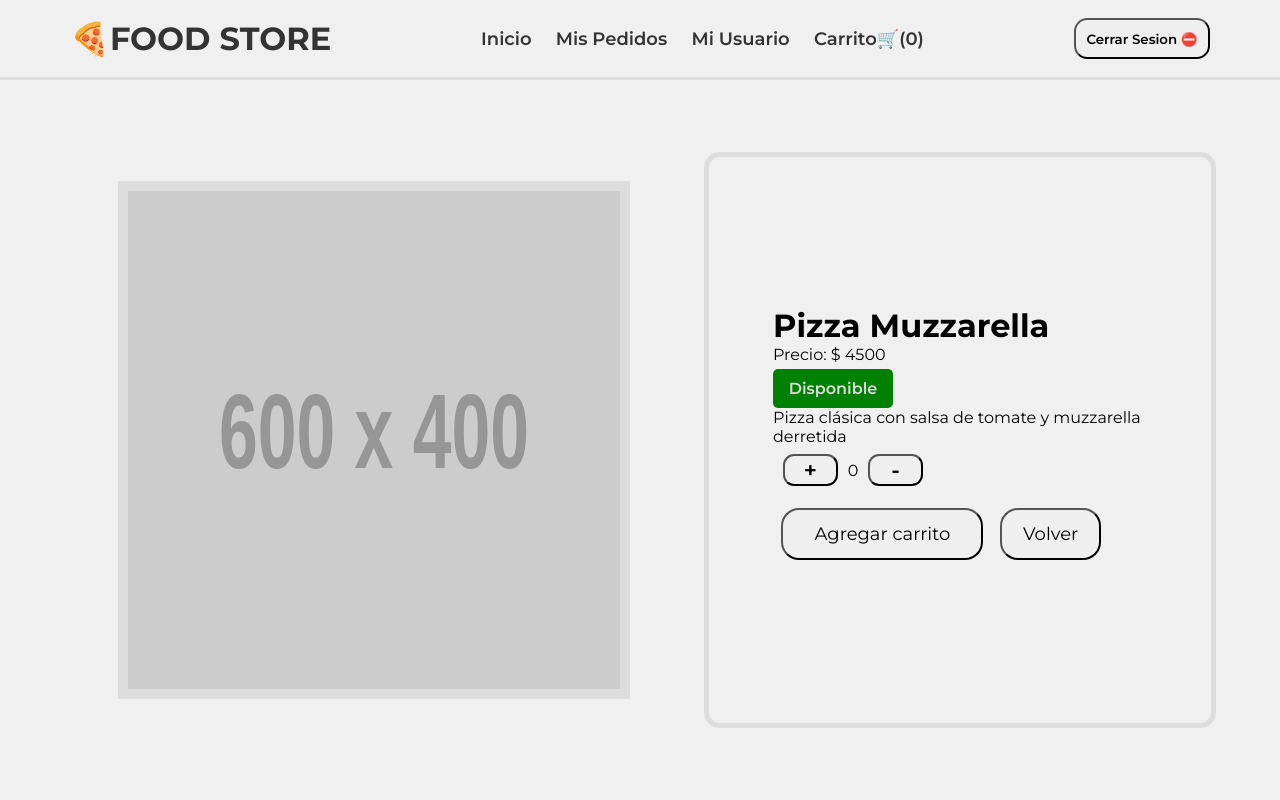
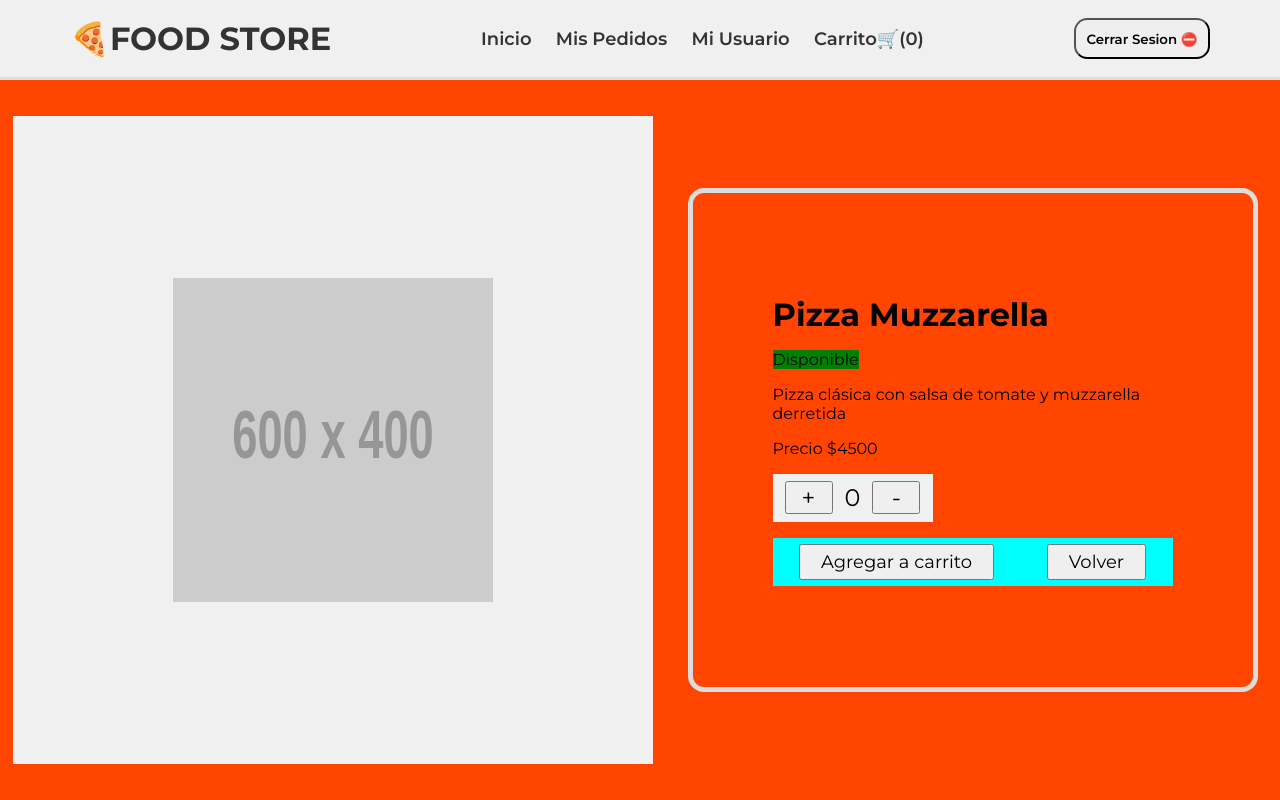
Before and after one commit to Gemmanuel96/Parcial, a website built with Vite: page Parcial 1/src/pages/store/home/home.html in a window 1280 px wide. Both pictures are taken after a click on the picture 393 px from the left and 293 px from the top of the page. Built offline with nearby package versions, Linux system fonts and the light colour scheme; placeholder pictures from the web are drawn by us.

Commit message:
Se agrego funcion en imagen - falta corregir

```diff
--- a/Parcial 1/src/pages/store/home/home.css
+++ b/Parcial 1/src/pages/store/home/home.css
@@ -185,11 +185,11 @@ main {
     flex-direction: column;
     background-color: var(--color-borde);
     width: 250px;
-    height: 375px;
+    height: 400px;
 
 }
 
-.p-caracteristica {
+.p-caracteristicas {
     margin: 15px 0;
     display: flex;
     flex-direction: column;
@@ -240,7 +240,8 @@ article p {
 
 .p-imagen {
     width: 200px;
-    height: 150px;
+    margin: auto;
+    /* height: 130px; */
 }
 
 #detalle-producto {
@@ -280,18 +281,16 @@ article p {
 
 /* Caja del Producto */
 
-.caja-p {
-    display: flex;
-    justify-content: center;
-    align-items: center;
-    background-color: var(--color-fondo);
+#detalle-producto{
+    display: none;
     width: 100%;
     height: 100%;
+    background-color: #ff4500;
 }
 
 /* //Caja de imagen */
 .img-c {
-    width: 100%;
+    width: 50%;
     height: 90%;
     display: flex;
     justify-content: center;
@@ -300,11 +299,8 @@ article p {
     background-color: var(--color-fondo);
 }
 
-.img-c img {
-    background-color: #ddd;
-    padding: 10px;
-    width: 80%;
-    height: 80%;
+.img-c img{
+    width: 100%
 }
 
 /* //Caja de detalles */
@@ -313,13 +309,14 @@ article p {
     display: flex;
     flex-direction: column;
     justify-content: center;
+    gap: 1em;
     align-items: flex-start;
     margin: 10px;
-    padding: 0 4em;
+    padding: 0 5em;
     flex: 0 0 40%;
-    background-color: var(--color-fondo);
+    background-color: var(--color-focusfondo);
     width: 100%;
-    height: 80%;
+    height: 70%;
     border-radius: 1EM;
 }
 
@@ -340,35 +337,25 @@ article p {
 }
 
 .boxControles button{
-    border-radius: 0.5em;
-    font-size: 1.4em;
-    font-weight: 600;
-    margin: 0 10px;
-    width: 80px;
+    font-size: x-large;
+    width: 2em;
+    margin: auto;
 }
 
-.boxAgregar{
-    display: flex;
-    align-items: center;
-    justify-content: space-around;
-    flex-direction: row;
-    background-color:var(--color-fondo);
-    height: 5em;
-    width: 90%;
+.boxControles span{
+    font-size: x-large;
 }
 
-.boxAgregar button{
-    padding: 13px;
+.boxControlesAgregar{
+    display: flex;
+    justify-content: space-around;
+    width: 25em;
+    height: 3em;
+    background-color: aqua;
 }
 
-.btnAgregar{
-    width:60%;
-    border-radius: 1em;
+.boxControlesAgregar button{
+    margin: auto;
     font-size: large;
+    padding: 5px 20px;
 }
-
-.btnVolver{
-    font-size: large;
-    border-radius: 1em;
-    width: 30%;
-}
--- a/Parcial 1/src/pages/store/home/home.html
+++ b/Parcial 1/src/pages/store/home/home.html
@@ -66,30 +66,21 @@
             </div>
 
 
-            <!-- Alerta de producto agregado al carrito -->
-            <div id="alerta" class="alerta">
-                <p>✅ Agregado al carrito!</p>
-            </div>
-
             <!-- Caja de Productos (Items) -->
             <div id="productos-items">
 
-                <article class="p-articulo">
-                    <img class="p-imagen" src="" alt="" height="150" width="200">
 
-                    <div class="p-caracteristica" id="p-caracteristicas">
-                        <p class="p-categoria">Categoria</p>
-                        <h3 class="p-titulo">Hamburguesa con queso</h3>
-                        <p class="p-descripcion">Lorem ipsum dolor sit amet.</p>
-                        <p class="p-precio">Precio</p>
-                        <p class="p-disponible">Disponibilidad</p>
-                    </div>
-                </article>
             </div>
 
+            <
 
 
         </section>
+
+        <div id="detalle-producto">
+
+            </div>
+
 
     </main>
 
--- a/Parcial 1/src/pages/store/home/home.ts
+++ b/Parcial 1/src/pages/store/home/home.ts
@@ -18,13 +18,11 @@ const productos: Product[] = await resProductos.json();
 
 //Eventos de nuestra pagina web
 function mostrarCategorias() {
-    //const categoriaList = document.querySelector<HTMLUListElement>("#lista-categorias");
 
     categorias.forEach(categoria => {
-
         crearCategoria(categoria);
     });
-};
+
 
     // 🔹 Caso especial: Todos los productos
     const allProductos = document.querySelector<HTMLLIElement>("#all-products");
@@ -39,26 +37,23 @@ allProductos?.addEventListener("click", () => {
         // Mostrar todos los productos
         mostrarProductos(productos);
     });
+};
+
 
 mostrarCategorias();
 
 
 function mostrarProductos(productos: Product[]) {
 
-    // 🔹 Contenedor principal de productos
     const contenedorProductos = document.querySelector<HTMLDivElement>("#productos-items");
 
-    // Limpiamos antes de renderizar
     if (contenedorProductos) {
         contenedorProductos.innerHTML = "";
     }
 
     // Recorremos y mostramos cada producto
     productos.forEach(productos => {
-
-
         const articulo = crearArticuloProducto(productos, categorias);
-
         contenedorProductos?.appendChild(articulo);
     })
 }
@@ -118,113 +113,54 @@ if (btnSesion) {
     })
 }
 
-//Reders para productos
-function renderDeDetalleProducto(producto: Product) {
+function renderPrincipal(producto: Product) {
 
-    const main = document.querySelector('#main');
+    const detalleBox = document.querySelector("#detalle-producto") as HTMLElement;
+    const productoBox = document.querySelector("#productos-box") as HTMLElement;
+    const categoriaBox = document.querySelector(".box-categoria") as HTMLElement;
 
-    if (main) {
-        main.innerHTML = '';
+    productoBox.style.display = 'none';
+    categoriaBox.style.display = 'none';
+    detalleBox.style.display = "flex";
+
+    const titulo = crearElemento("h1", "", producto.nombre);
+    const precioText = `Precio $${producto.precio}`
+    const precio = crearElemento("p", "", precioText);
+
+    let disponible: HTMLElement;
+    if (producto.disponible) {
+        disponible = crearElemento('p', "", "Disponible");
+        disponible.style.backgroundColor = "green";
+    } else {
+        disponible = crearElemento('p', "", "No Disponible");
+        disponible.style.backgroundColor = "red";
     }
 
-    const titulo = document.createElement('h1');
-    titulo.textContent = producto.nombre;
+    const descripcion = crearElemento('p', "", producto.descripcion);
 
-    const precio = document.createElement('p');
-    precio.textContent = `Precio: $ ${producto.precio}`;
-
-    const disponible = document.createElement('p');
-    disponible.classList.add('p-disponible')
-
-    if (producto.disponible) {
-        disponible.textContent = 'Disponible'
-    } else {
-        disponible.textContent = 'No disponible'
-        disponible.style.backgroundColor = 'red';
-    }
-
-    const descripcion = document.createElement('p');
-    descripcion.textContent = producto.descripcion;
+    const imagen: HTMLImageElement = crearElemento('img') as HTMLImageElement;
+    imagen.src = producto.imagen;
 
 
+    //Controles - Botones
+    const boxControles = crearControles();
+    boxControles.classList.add("boxControles");
 
-    const imgP = document.createElement("img");
-    imgP.src = producto.imagen;
-    //Box Principal
-    const box = document.createElement("div");
-    box.classList.add("caja-p")
-
-    //Box Contenedoras
-    const c1 = document.createElement("div");
-    c1.classList.add("img-c")
-
-    const c2 = document.createElement("div");
-    c2.classList.add("det-c");
-
-    //Box de controles
-    const btnBox = document.createElement("div");
-    btnBox.classList.add('boxControles')
-
-    const btnAdd = document.createElement("button");
-    btnAdd.classList.add("btnControl")
-    btnAdd.textContent = "+";
-
-    const cantidadSpan = document.createElement("span");
-    cantidadSpan.textContent = "0";
-    cantidadSpan.classList.add("cant-span")
-
-    const btnSubstract = document.createElement("button");
-    btnAdd.classList.add("btnControl");
-    btnSubstract.textContent = "-";
-
-    btnBox.appendChild(btnAdd);
-    btnBox.appendChild(cantidadSpan);
-    btnBox.appendChild(btnSubstract);
-
-    //Botones para agregar al carrito
-    const btnProducto = document.createElement("div");
-    btnProducto.classList.add("boxAgregar")
-
-    const agregarCarrito = document.createElement("button");
-    agregarCarrito.textContent = 'Agregar carrito';
-    agregarCarrito.classList.add("btnAgregar");
-
-    const volver = document.createElement("button");
-    volver.textContent = 'Volver';
-    volver.classList.add("btnVolver");
-
-    btnProducto.appendChild(agregarCarrito);
-    btnProducto.appendChild(volver);
+    const boxControlesAgregar = crearControlesAgregar();
+    boxControlesAgregar.classList.add("boxAgregar")
 
 
-    volver.addEventListener("click", () => {
+    //Cajas de elementos
+    const boxImagen = crearElemento('div', 'img-c');
+    boxImagen.appendChild(imagen);
 
-        const main = document.querySelector('#main');
+    const boxDetalle = crearElemento("div", "det-c");
+    boxDetalle.append(titulo,disponible, descripcion, precio, boxControles, boxControlesAgregar);
 
-        if (main) {
-            main.innerHTML = "";
-        }
-        mostrarProductos(productos);
-        mostrarCategorias();
-    })
+    detalleBox.innerHTML = "";
+    //Agregamos a la caja principal
+    detalleBox.append(boxImagen,boxDetalle);
 
-    //Caja en donde va la imagen del producto
-    c1.appendChild(imgP);
-
-    //Caja en donde van los detalles del producto
-    c2.appendChild(titulo);
-    c2.appendChild(precio);
-    c2.appendChild(disponible);
-    c2.appendChild(descripcion);
-    c2.appendChild(btnBox);
-    c2.appendChild(btnProducto)
-
-    box.appendChild(c1);
-    box.appendChild(c2);
-
-    if (main) {
-        main.appendChild(box)
-    }
 
 
 }
@@ -287,12 +223,25 @@ function crearControles(): HTMLElement {
 }
 
 function crearControlesAgregar(): HTMLElement {
-    const box = crearElemento('div', 'boxAgregar');
+    const box = crearElemento('div', 'boxControlesAgregar');
     const btnAgregar = crearElemento('button', 'btnAgregar', 'Agregar a carrito');
     const btnVolver = crearElemento('button', 'btnVolver', 'Volver');
     box.append(btnAgregar, btnVolver);
+
+    btnVolver.addEventListener("click", () => {
+
+        const detalleBox = document.querySelector("#detalle-producto") as HTMLElement;
+        const productoBox = document.querySelector("#productos-box") as HTMLElement;
+        const categoriaBox = document.querySelector(".box-categoria") as HTMLElement;
+
+        detalleBox.style.display = "none";
+        productoBox.style.display = "flex";
+        categoriaBox.style.display = "flex";
+    })
+
     return box;
 }
+
 
 function crearArticuloProducto(producto: Product, categorias: ICategorias[]): HTMLElement {
 
@@ -308,7 +257,7 @@ function crearArticuloProducto(producto: Product, categorias: ICategorias[]): HT
         })
         .join(", ")
 
-    const categoria = crearElemento('p', 'p-caracteristicas', textoCategoria);
+    const categoria = crearElemento('p', 'p-categoria', textoCategoria);
     const titulo = crearElemento('h3', 'p-titulo', producto.nombre);
     const descripcion = crearElemento('p', 'p-descripcion', producto.descripcion);
     const textoPrecio = `Precio $${producto.precio}`;
@@ -327,8 +276,8 @@ function crearArticuloProducto(producto: Product, categorias: ICategorias[]): HT
     boxDetalles.append(categoria, titulo, descripcion, precio, disponible);
     articulo.append(imagen, boxDetalles);
 
-    imagen.addEventListener('click', ()=>{
-        renderDeDetalleProducto(producto);
+    imagen.addEventListener('click', () => {
+        renderPrincipal(producto);
     })
 
     return articulo;
```
Also changed, not shown: Parcial 1/pnpm-lock.yaml. Lines whose indentation alone changed are shown as unchanged.
